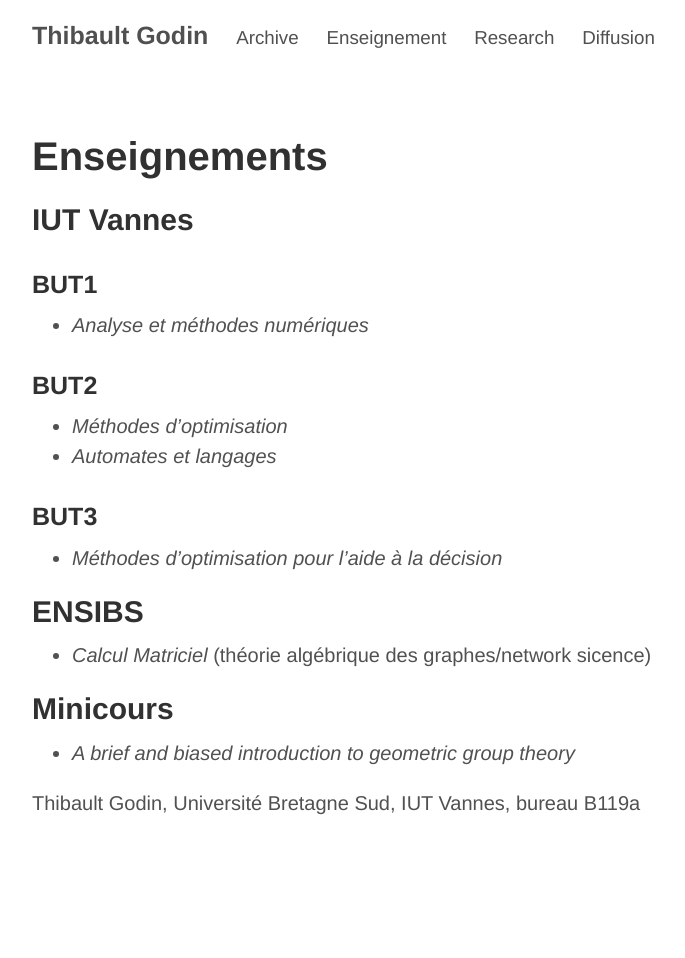
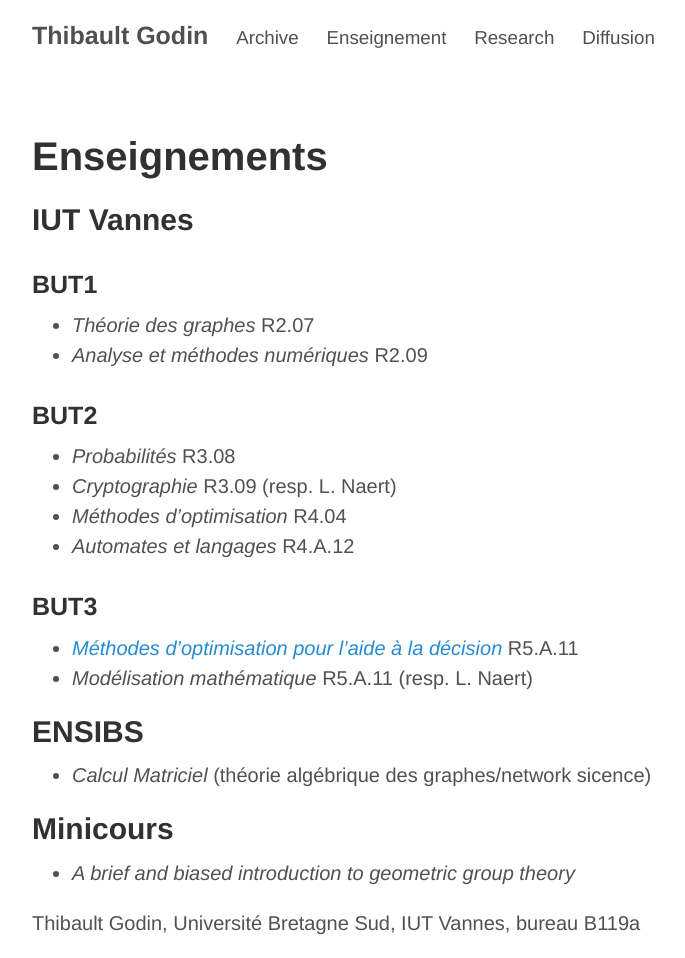
Before and after one commit to thibgodin/thibgodin.github.io, a Jekyll site: the page built from teaching.md, in a window 1280 px wide. Shown: the whole page, without its empty margins (248-933 px from the left). Built offline with Jekyll 4.4.1, drawn with Linux system fonts in a browser that asks for light colours; before the commit the page ends 900 px from its top, so only the background shows below that.

Commit message:
Update teaching.md
add courses and link

```diff
--- a/teaching.md
+++ b/teaching.md
@@ -12,18 +12,23 @@ title: Teaching
 
 ### BUT1
 
-- _Analyse et méthodes numériques_
+- _Théorie des graphes_ R2.07
+- _Analyse et méthodes numériques_ R2.09
 
 ### BUT2
 
-- _Méthodes d'optimisation_
-- _Automates et langages_
+
+- _Probabilités_ R3.08
+- _Cryptographie_ R3.09 (resp. L. Naert)
+- _Méthodes d'optimisation_ R4.04
+- _Automates et langages_ R4.A.12
 
 
 ### BUT3
 
 
-- _Méthodes d'optimisation pour l'aide à la décision_
+- _[Méthodes d'optimisation pour l'aide à la décision](R5-A-12-Optimisation/descriptif.md)_ R5.A.11
+- _Modélisation mathématique_ R5.A.11 (resp. L. Naert)
 
 
 
```
